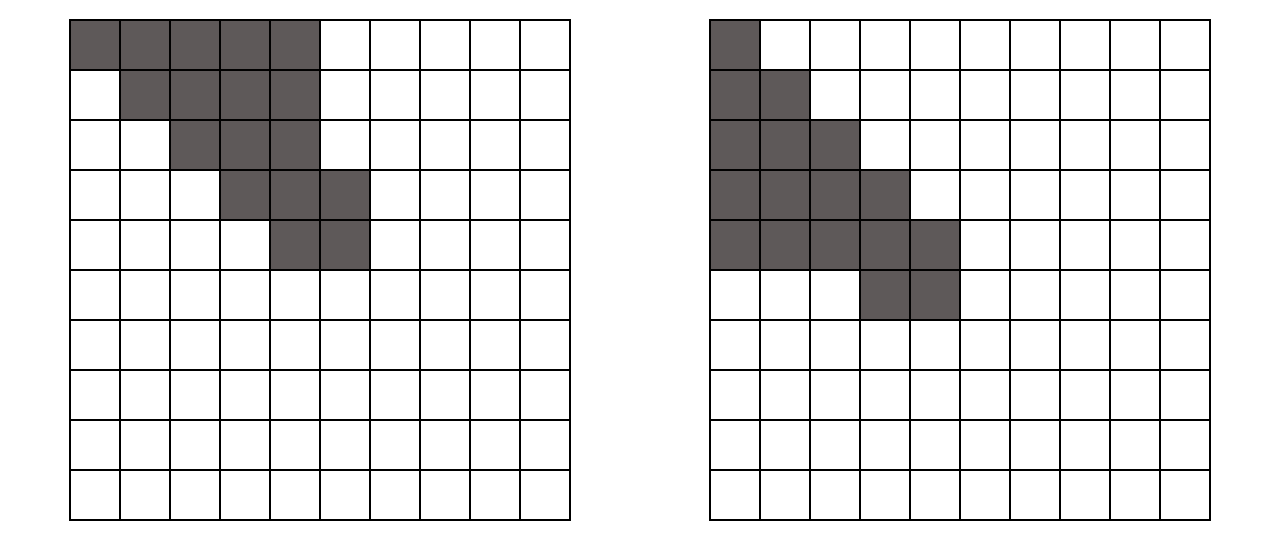
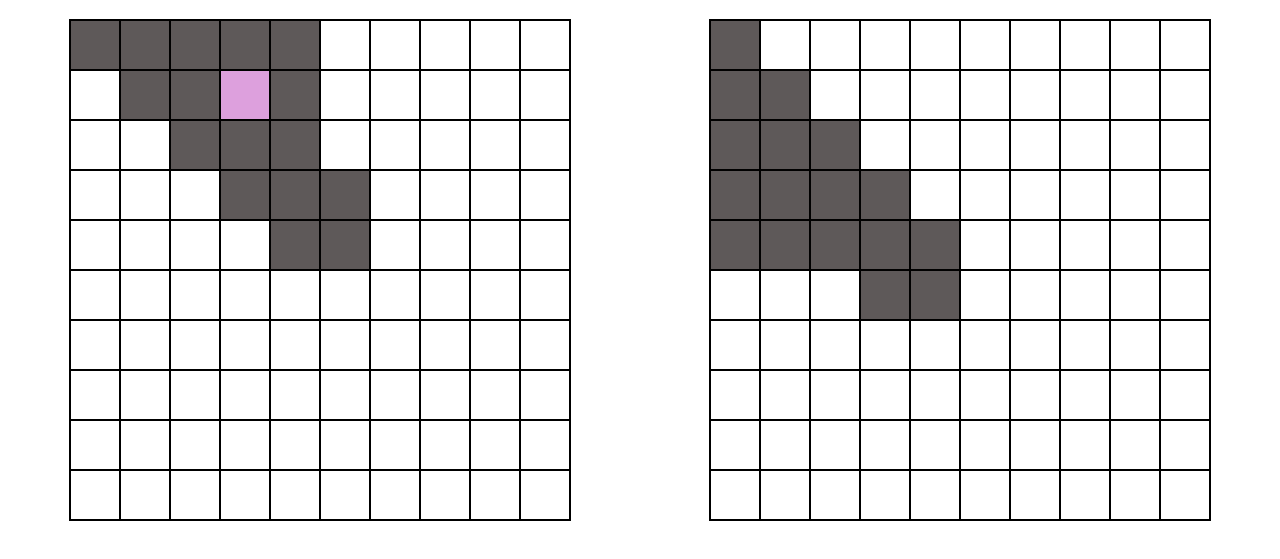
Before and after one commit to thejwuscript/battleship, a website built with webpack: page dist/index.html in a window 1280 px wide. Both pictures are taken after a click on the element 735 px from the left and 113 px from the top of the page. Shown: the part 69-628 px from the top of the page. Built offline with nearby package versions, Linux system fonts and the light colour scheme.

Commit message:
Config AI moves

```diff
--- a/src/domInteraction.js
+++ b/src/domInteraction.js
@@ -1,15 +1,14 @@
 const domInteraction = (() => {
-
   const displayGrid = (grid, container) => {
     grid.forEach((row, rowIndex) => {
       row.forEach((cell, colIndex) => {
-        const coordinateDiv = document.createElement('div');
-        coordinateDiv.classList.add('coordinate');
+        const coordinateDiv = document.createElement("div");
+        coordinateDiv.classList.add("coordinate");
         coordinateDiv.dataset.location = `${rowIndex},${colIndex}`;
         if (cell === null) {
-          coordinateDiv.classList.add('empty');
+          coordinateDiv.classList.add("empty");
         } else {
-          coordinateDiv.classList.add('occupied');
+          coordinateDiv.classList.add("occupied");
         }
         container.appendChild(coordinateDiv);
       });
@@ -18,20 +17,45 @@ const domInteraction = (() => {
 
   const addListeners = (player, container) => {
     container.childNodes.forEach((coordinateDiv) => {
-      coordinateDiv.addEventListener('click', () => {
-        const location = coordinateDiv.dataset.location.split(',');
-        player.attack(location);
-      }, {once: true});
+      coordinateDiv.addEventListener(
+        "click",
+        () => {
+          const location = coordinateDiv.dataset.location.split(",");
+          player.attack(location);
+        },
+        { once: true }
+      );
     });
   };
 
   const disableClicks = (container) => {
     container.childNodes.forEach((coordinateDiv) => {
-      coordinateDiv.style.pointerEvents = 'none';
+      coordinateDiv.style.pointerEvents = "none";
     });
-  }
+  };
 
-  return { displayGrid, addListeners, disableClicks };
+  const enableClicks = (container) => {
+    container.childNodes.forEach((coordinateDiv) => {
+      coordinateDiv.style.pointerEvents = "auto";
+    });
+  };
+
+  const aiMove = (aiPlayer, container) => {
+    container.childNodes.forEach((coordinateDiv) => {
+      coordinateDiv.addEventListener("click", () => {
+        disableClicks(container);
+        const location = aiPlayer.chooseLocation();
+        const humanGrid = document.querySelector(".human-grid");
+        humanGrid
+          .querySelector(`[data-location="${location[0]},${location[1]}"]`)
+          .classList.add("attacked");
+        //aiPlayer.attack(location);
+        enableClicks(container);
+      }, { once: true });
+    });
+  };
+
+  return { displayGrid, addListeners, disableClicks, aiMove };
 })();
 
 export default domInteraction;
--- a/src/game.js
+++ b/src/game.js
@@ -29,6 +29,7 @@ const Game = (() => {
     domInteraction.displayGrid(aiBoard.getGrid(), aiGridDiv);
 
     domInteraction.addListeners(humanPlayer, aiGridDiv);
+    domInteraction.aiMove(aiPlayer, aiGridDiv);
   };
 
   return { play };
--- a/src/style.css
+++ b/src/style.css
@@ -27,3 +27,11 @@ body {
 .coordinate.occupied {
   background-color: #5e5959;
 }
+
+.coordinate.attacked {
+  background-color: palegoldenrod;
+}
+
+.coordinate.occupied.attacked {
+  background-color: plum;
+}
```
Also changed, not shown: dist/main.js.
